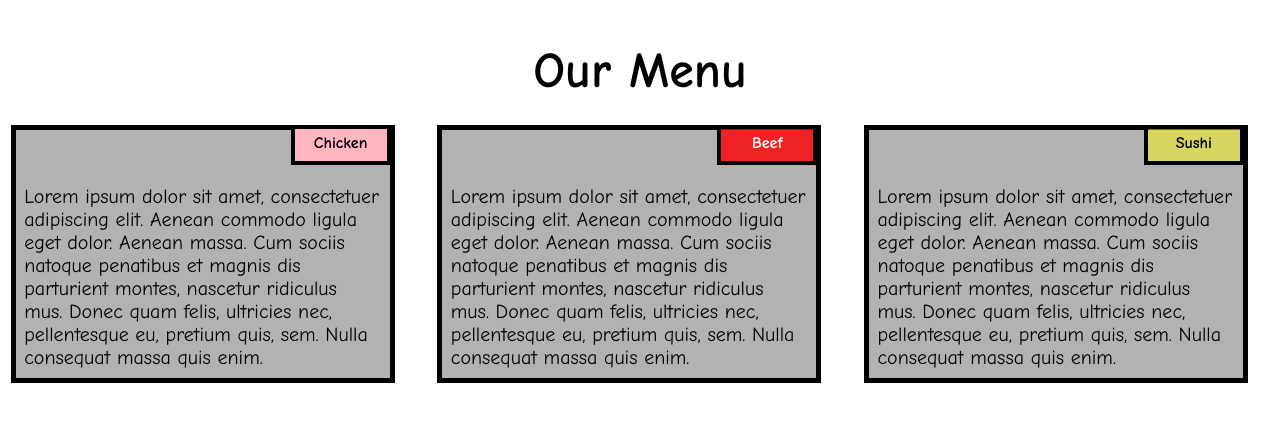
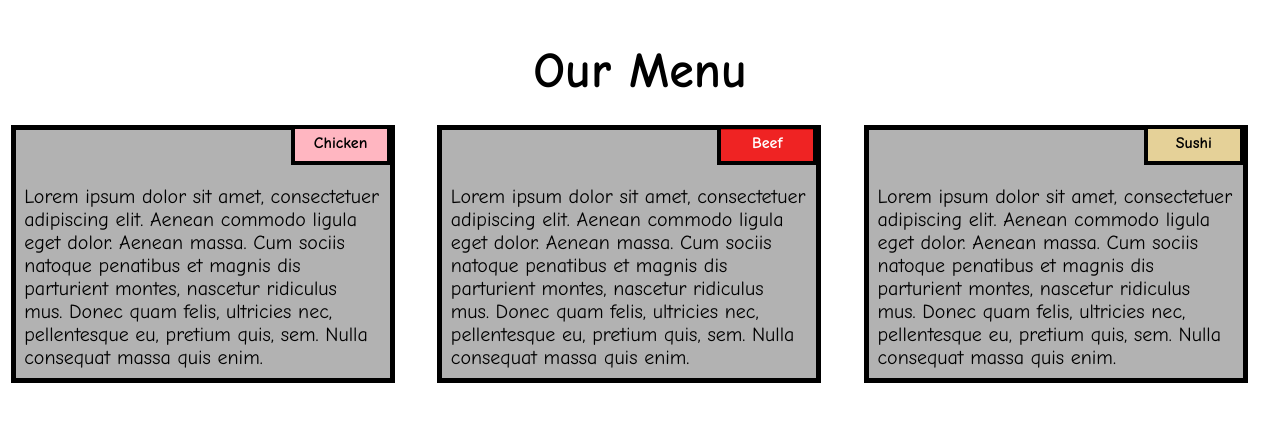
Before and after one commit to syed-saad-ali-046/full-stack-course-assignment2-index.html, a plain HTML site: page index.html in a window 1280 px wide. Drawn offline with Linux system fonts and the light colour scheme.

Commit message:
Update style.css

```diff
--- a/style.css
+++ b/style.css
@@ -61,7 +61,7 @@
   background-color: #ff0000cc;
 }
 .Sushi{
-  background-color: #ffff0075;
+  background-color: #E5D198;
 }
 
 
```
